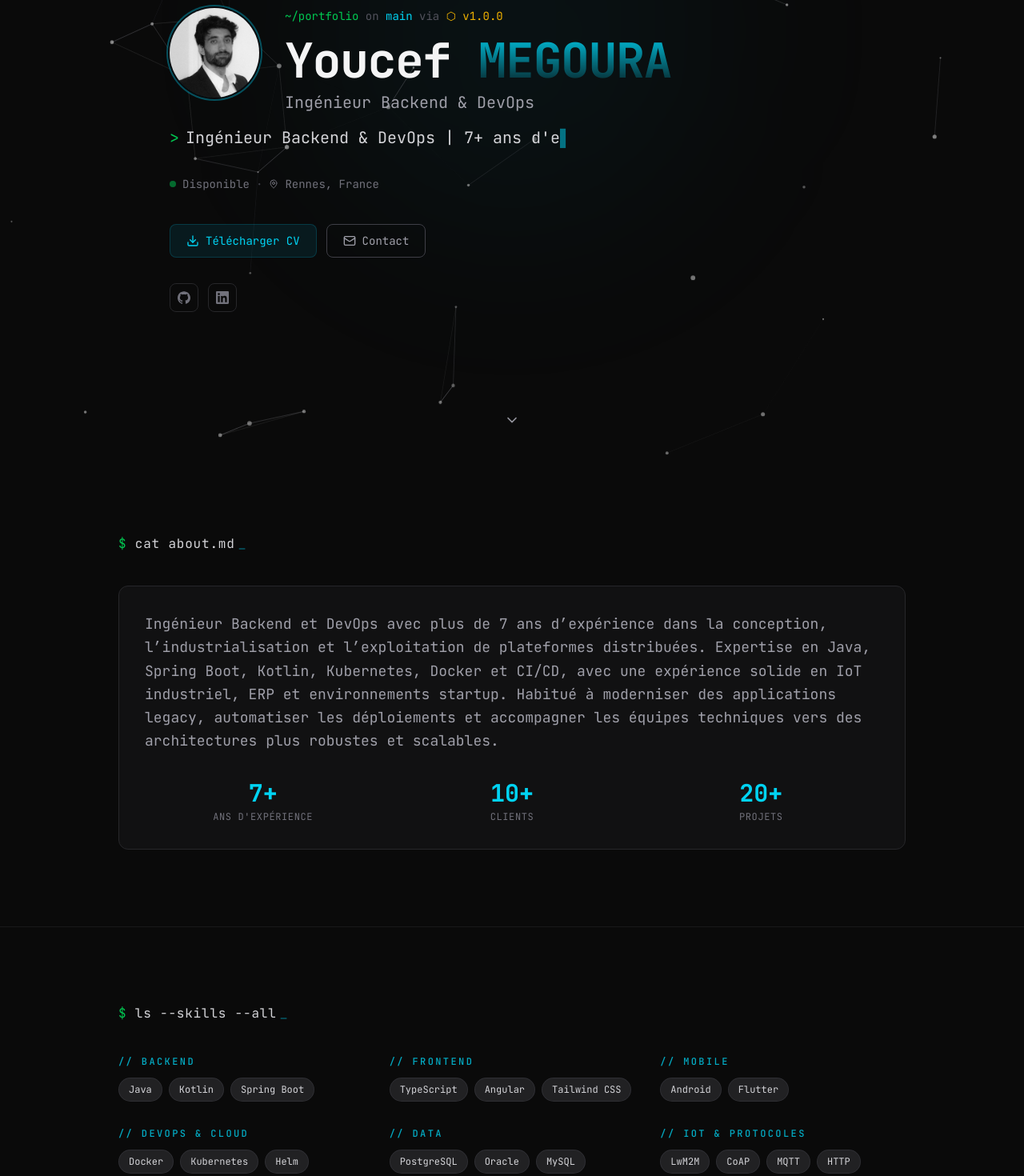
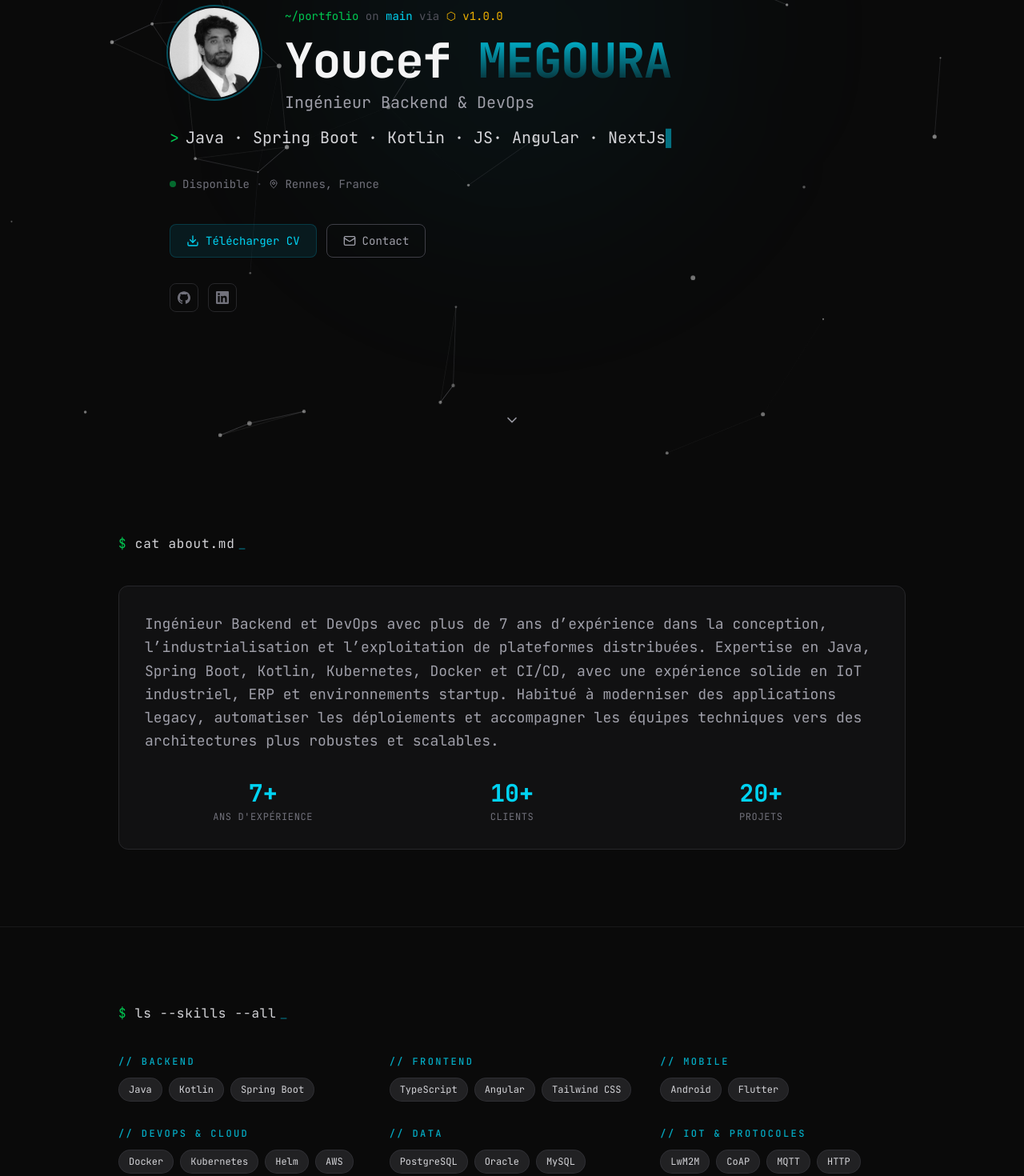
Before and after one commit to youcefmegoura/youcefmegoura.online, a Next.js app: page / in a window 1280 px wide. Shown: the part 228-1698 px from the top of the page at 80% size. Built offline with nearby package versions, Linux system fonts and the light colour scheme.

Commit message:
feat: update profile content, hero tagline, and clients config

```diff
--- a/content/clients.yaml
+++ b/content/clients.yaml
@@ -1,6 +1,6 @@
 - id: lacroix
   name: "Lacroix Group"
-  logo: "/images/clients/lacroix.png"
+  logo: "https://www.lacroix-group.com/wp-content/uploads/1/2025/01/27/logo.webp"
   role:
     fr: "Développeur Backend Senior"
     en: "Senior Backend Developer"
--- a/content/profile.yaml
+++ b/content/profile.yaml
@@ -3,12 +3,15 @@ title:
   fr: "Ingénieur Backend & DevOps"
   en: "Backend & DevOps Engineer"
 tagline:
-  - fr: "Ingénieur Backend & DevOps | 7+ ans d'expérience"
-    en: "Backend & DevOps Engineer | 7+ Years Experience"
-  - fr: "Java · Spring Boot · Kotlin · Kubernetes"
-    en: "Java · Spring Boot · Kotlin · Kubernetes"
-  - fr: "Architecture distribuée & Cloud"
-    en: "Distributed Architecture & Cloud"
+  - fr: "Ingenieur Logiciels"
+    en: "Software Engineer"
+  - fr: "Java · Spring Boot · Kotlin · JS· Angular · NextJs"
+    en: "Java · Spring Boot · Kotlin · JS· Angular · NextJs"
+  - fr: "Ingenieur DevOps & Cloud"
+    en: "DevOps & Cloud Engineer"
+  - fr: "Docker · Kubernetes · AWS · Ansible· Terraform"
+    en: "Docker · Kubernetes · AWS · Ansible· Terraform"
+
 summary:
   fr: |
     Ingénieur Backend et DevOps avec plus de 7 ans d’expérience dans la conception, l’industrialisation et l’exploitation de plateformes distribuées.
--- a/content/sections.yaml
+++ b/content/sections.yaml
@@ -4,7 +4,7 @@ skills: true
 experience: true
 education: true
 projects: true
-clients: true
+clients: false
 languages: true
 certifications: true
 contact: true
--- a/content/skills.yaml
+++ b/content/skills.yaml
@@ -28,7 +28,7 @@
     - Docker
     - Kubernetes
     - Helm
-    - Amazon Web Services
+    - AWS
     - Ansible
     - Terraform
     - Kops
--- a/src/components/Hero.tsx
+++ b/src/components/Hero.tsx
@@ -121,7 +121,7 @@ export function Hero({ profile, meta, ui, t }: HeroProps) {
           <div className="mt-4 min-h-[3.5em] text-lg text-zinc-600 dark:text-zinc-400 sm:min-h-[2.5em] sm:text-xl">
             <span className="mr-2 text-green-500">{'>'}</span>
             <TypingText
-              texts={[t(profile.title), ...profile.tagline.map(t)]}
+              texts={[...profile.tagline.map(t)]}
               className="text-zinc-700 dark:text-zinc-300"
             />
           </div>
```
